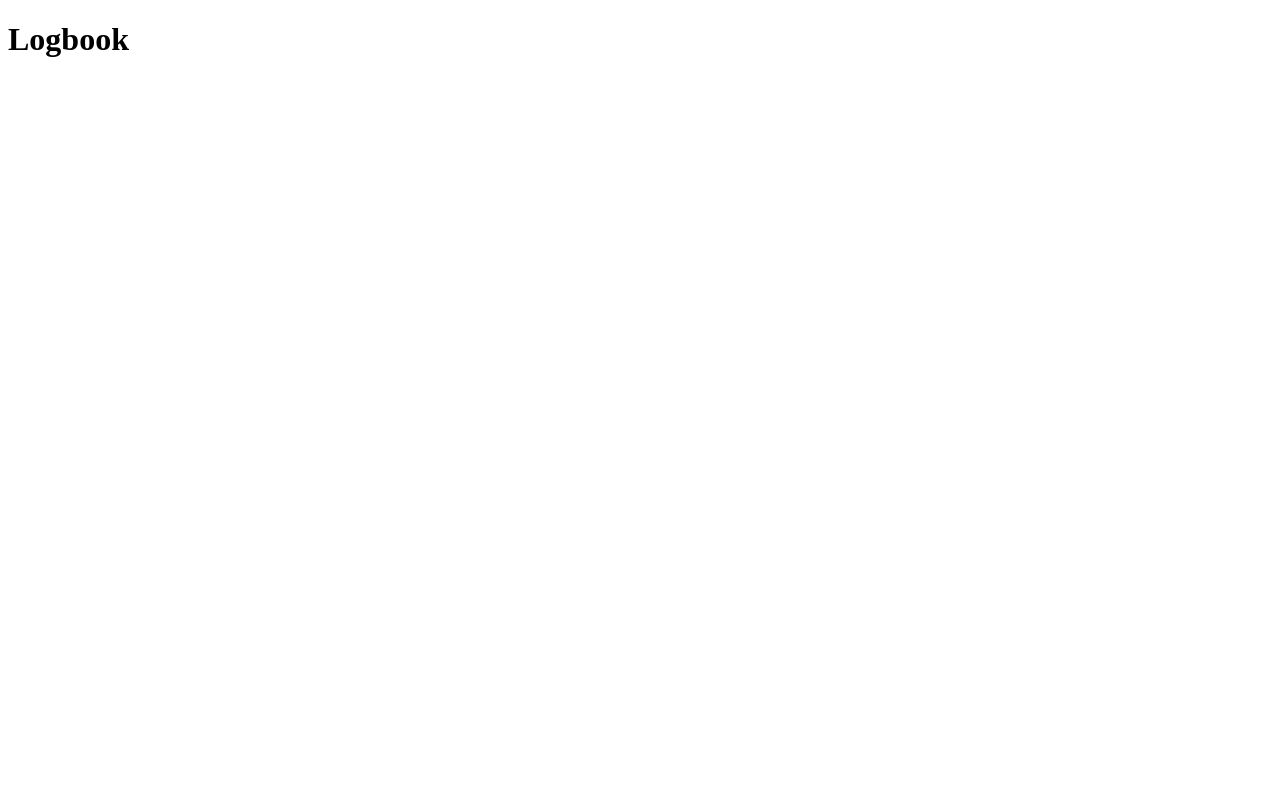
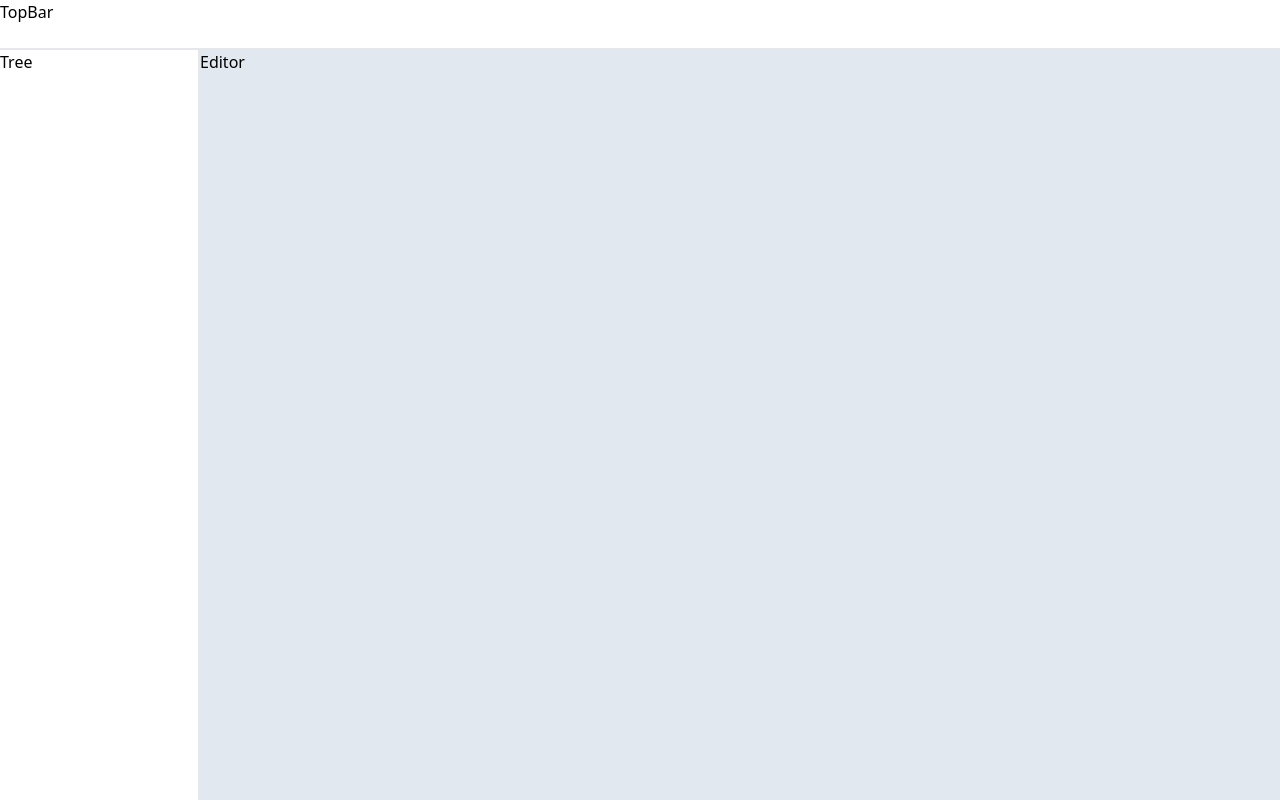
Before and after one commit to evfleet/logbook, a React (Vite) app in the folder packages/web/: page / in a window 1280 px wide. Built offline with nearby package versions, Linux system fonts and the light colour scheme.

Commit message:
feat(web): layout boilerplate

```diff
--- /dev/null
+++ b/packages/web/src/components/App/App.tsx
@@ -0,0 +1,23 @@
+import { Editor } from "../Editor";
+import { TopBar } from "../TopBar";
+import { NoteTree } from "../NoteTree";
+
+export function App() {
+  return (
+    <div className="h-screen grid grid-rows-[50px_1fr]">
+      <div className="border-b-2">
+        <TopBar />
+      </div>
+
+      <div className="grid grid-cols-[200px_1fr]">
+        <div className="border-r-2">
+          <NoteTree />
+        </div>
+
+        <div className="bg-slate-200">
+          <Editor />
+        </div>
+      </div>
+    </div>
+  );
+}
--- /dev/null
+++ b/packages/web/src/components/App/index.ts
@@ -0,0 +1 @@
+export { App } from "./App";
--- /dev/null
+++ b/packages/web/src/components/Editor/Editor.tsx
@@ -0,0 +1,7 @@
+export function Editor() {
+  return (
+    <div>
+      <h1>Editor</h1>
+    </div>
+  );
+}
--- /dev/null
+++ b/packages/web/src/components/Editor/index.ts
@@ -0,0 +1 @@
+export { Editor } from "./Editor";
--- /dev/null
+++ b/packages/web/src/components/Note/Note.tsx
@@ -0,0 +1,7 @@
+export function Note() {
+  return (
+    <div>
+      <h1>Note</h1>
+    </div>
+  );
+}
--- /dev/null
+++ b/packages/web/src/components/Note/index.ts
@@ -0,0 +1 @@
+export { Note } from "./Note";
--- /dev/null
+++ b/packages/web/src/components/NoteTree/NoteTree.tsx
@@ -0,0 +1,7 @@
+export function NoteTree() {
+  return (
+    <div>
+      <h1>Tree</h1>
+    </div>
+  );
+}
--- /dev/null
+++ b/packages/web/src/components/NoteTree/index.ts
@@ -0,0 +1 @@
+export { NoteTree } from "./NoteTree";
--- /dev/null
+++ b/packages/web/src/components/TopBar/TopBar.tsx
@@ -0,0 +1,7 @@
+export function TopBar() {
+  return (
+    <div>
+      <h1>TopBar</h1>
+    </div>
+  );
+}
--- /dev/null
+++ b/packages/web/src/components/TopBar/index.ts
@@ -0,0 +1 @@
+export { TopBar } from "./TopBar";
--- a/packages/web/src/main.tsx
+++ b/packages/web/src/main.tsx
@@ -1,8 +1,11 @@
 import React from "react";
 import ReactDOM from "react-dom/client";
 
+import "./main.css";
+import { App } from "./components/App";
+
 ReactDOM.createRoot(document.getElementById("root")!).render(
   <React.StrictMode>
-    <h1>Logbook</h1>
+    <App />
   </React.StrictMode>
 );
```
